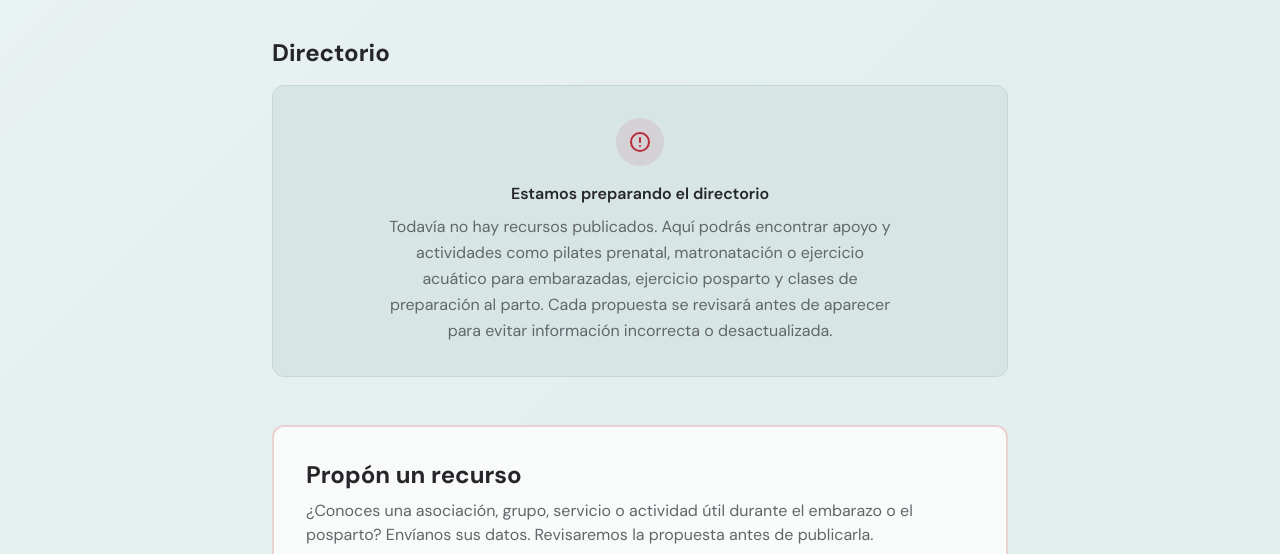
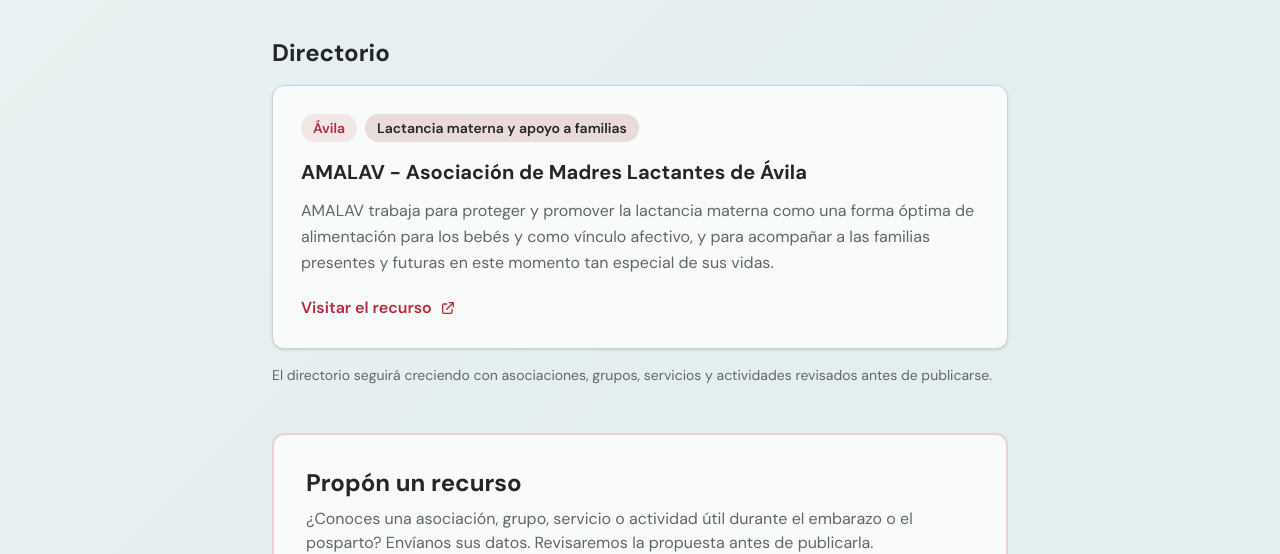
Before and after one commit to betoboga/mi-embarazo-cyl, an Astro site: page /recursos-cerca in a window 1280 px wide. Shown: the part 255-809 px from the top of the page. Built offline with nearby package versions, Linux system fonts and the light colour scheme; Astro itself is replaced by a stand-in of ours.

Commit message:
Publica AMALAV como primer recurso

```diff
--- a/src/data/i18n.ts
+++ b/src/data/i18n.ts
@@ -295,6 +295,11 @@ export const arabicTranslations: Record<string, string> = {
   'Otro recurso': 'مورد آخر',
   'También puedes proponer otras actividades de ejercicio y bienestar durante el embarazo o el posparto.': 'يمكنك أيضًا اقتراح أنشطة أخرى للتمارين والعافية أثناء الحمل أو ما بعد الولادة.',
   'Describe a quién va dirigido, qué ofrece y, si es una actividad, cuándo se realiza': 'صفي لمن هو موجه، وما الذي يقدمه، وإذا كان نشاطًا، فمتى يُقام',
+  'Lactancia materna y apoyo a familias': 'الرضاعة الطبيعية ودعم الأسر',
+  'AMALAV trabaja para proteger y promover la lactancia materna como una forma óptima de alimentación para los bebés y como vínculo afectivo, y para acompañar a las familias presentes y futuras en este momento tan especial de sus vidas.': 'تعمل AMALAV على حماية الرضاعة الطبيعية وتعزيزها بوصفها وسيلة مثلى لتغذية الأطفال ورابطة عاطفية، وعلى مرافقة الأسر الحالية والمستقبلية في هذه المرحلة المميزة من حياتهم.',
+  'Visitar el recurso': 'زيارة المورد',
+  '(se abre en una nueva pestaña)': '(يُفتح في علامة تبويب جديدة)',
+  'El directorio seguirá creciendo con asociaciones, grupos, servicios y actividades revisados antes de publicarse.': 'سيستمر الدليل في النمو بإضافة جمعيات ومجموعات وخدمات وأنشطة تُراجع قبل نشرها.',
   'Recursos cerca de ti - CyLMaterna': 'موارد بالقرب منك - CyLMaterna',
   'Directorio colaborativo de recursos de apoyo durante el embarazo en Castilla y León.': 'دليل تعاوني لموارد الدعم أثناء الحمل في قشتالة وليون.',
   'Recursos cerca de ti': 'موارد بالقرب منك',
@@ -632,6 +637,11 @@ export const englishTranslations: Record<string, string> = {
   'Otro recurso': 'Other resource',
   'También puedes proponer otras actividades de ejercicio y bienestar durante el embarazo o el posparto.': 'You can also suggest other exercise and wellbeing activities during pregnancy or postpartum.',
   'Describe a quién va dirigido, qué ofrece y, si es una actividad, cuándo se realiza': 'Describe who it is for, what it offers and, if it is an activity, when it takes place',
+  'Lactancia materna y apoyo a familias': 'Breastfeeding and family support',
+  'AMALAV trabaja para proteger y promover la lactancia materna como una forma óptima de alimentación para los bebés y como vínculo afectivo, y para acompañar a las familias presentes y futuras en este momento tan especial de sus vidas.': 'AMALAV works to protect and promote breastfeeding as an optimal way to feed babies and as an emotional bond, and to support current and future families at this very special time in their lives.',
+  'Visitar el recurso': 'Visit the resource',
+  '(se abre en una nueva pestaña)': '(opens in a new tab)',
+  'El directorio seguirá creciendo con asociaciones, grupos, servicios y actividades revisados antes de publicarse.': 'The directory will continue to grow with associations, groups, services and activities reviewed before publication.',
   'Recursos cerca de ti - CyLMaterna': 'Resources near you - CyLMaterna',
   'Directorio colaborativo de recursos de apoyo durante el embarazo en Castilla y León.': 'A collaborative directory of pregnancy support resources in Castile and León.',
   'Recursos cerca de ti': 'Resources near you',
--- a/src/pages/recursos-cerca.astro
+++ b/src/pages/recursos-cerca.astro
@@ -17,13 +17,20 @@ const confirmationPath = locale === 'es' ? '/gracias-recurso/' : `/${locale}/gra
 
     <section aria-labelledby="directorio-title" class="mb-12">
       <h2 id="directorio-title" class="text-2xl font-bold text-fg mb-4">Directorio</h2>
-      <div class="bg-bg-subtle border border-border rounded-xl p-6 sm:p-8 text-center">
-        <div class="w-12 h-12 rounded-full bg-primary/10 text-primary flex items-center justify-center mx-auto mb-4" aria-hidden="true">
-          <svg class="w-6 h-6" fill="none" viewBox="0 0 24 24" stroke="currentColor" stroke-width="2"><path stroke-linecap="round" stroke-linejoin="round" d="M12 8v4m0 4h.01M21 12a9 9 0 11-18 0 9 9 0 0118 0z" /></svg>
+      <article class="bg-card border border-border rounded-xl p-6 sm:p-7 shadow-sm">
+        <div class="flex flex-wrap items-center gap-2 mb-4">
+          <span class="inline-flex rounded-full bg-primary/10 px-3 py-1 text-sm font-semibold text-primary">Ávila</span>
+          <span class="inline-flex rounded-full bg-secondary/15 px-3 py-1 text-sm font-semibold text-fg">Lactancia materna y apoyo a familias</span>
         </div>
-        <h3 class="font-semibold text-fg mb-2">Estamos preparando el directorio</h3>
-        <p class="text-muted leading-relaxed max-w-lg mx-auto">Todavía no hay recursos publicados. Aquí podrás encontrar apoyo y actividades como pilates prenatal, matronatación o ejercicio acuático para embarazadas, ejercicio posparto y clases de preparación al parto. Cada propuesta se revisará antes de aparecer para evitar información incorrecta o desactualizada.</p>
-      </div>
+        <h3 class="text-xl font-bold text-fg">AMALAV - Asociación de Madres Lactantes de Ávila</h3>
+        <p class="mt-3 text-muted leading-relaxed">AMALAV trabaja para proteger y promover la lactancia materna como una forma óptima de alimentación para los bebés y como vínculo afectivo, y para acompañar a las familias presentes y futuras en este momento tan especial de sus vidas.</p>
+        <a href="https://amalav.blogspot.com/?m=1" target="_blank" rel="noopener noreferrer" class="mt-5 inline-flex items-center gap-2 font-semibold text-primary hover:text-primary-dark no-underline">
+          Visitar el recurso
+          <svg class="w-4 h-4" fill="none" viewBox="0 0 24 24" stroke="currentColor" stroke-width="2" aria-hidden="true"><path stroke-linecap="round" stroke-linejoin="round" d="M10 6H6a2 2 0 00-2 2v10a2 2 0 002 2h10a2 2 0 002-2v-4M14 4h6m0 0v6m0-6L10 14" /></svg>
+          <span class="sr-only">(se abre en una nueva pestaña)</span>
+        </a>
+      </article>
+      <p class="mt-4 text-sm text-muted">El directorio seguirá creciendo con asociaciones, grupos, servicios y actividades revisados antes de publicarse.</p>
     </section>
 
     <section aria-labelledby="proponer-title" class="bg-card border-2 border-primary/20 rounded-xl p-6 sm:p-8">
```
